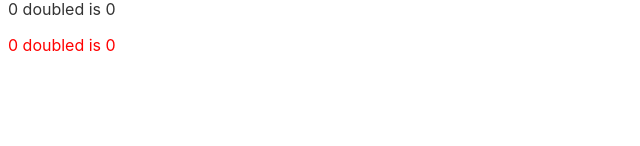
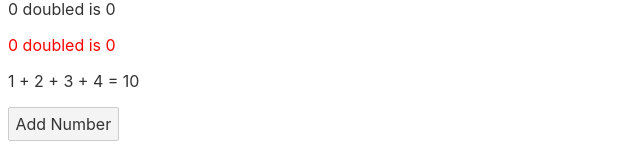
Before and after one commit to mamanipatricia/svelte, a Svelte app: page / in a window 1280 px wide. Shown: the part 696-842 px from the top of the page, without its empty margins (0-640 px from the left). Before the commit the page ends 800 px from the top, so only its background shows below. Built offline with nearby package versions, Linux system fonts and the light colour scheme.

Commit message:
update data in different ways

```diff
--- a/src/App.svelte
+++ b/src/App.svelte
@@ -1,10 +1,11 @@
 <script>
   import Nested from "./components/Nested.svelte";
   import Button from "./components/Button.svelte";
+  import UpdatingData from "./components/UpdatingData.svelte";
 
   let name = "world!!!!!!";
   let src = "https://catalog.redhat.com/img/svg/logo.svg";
-  let text = "this is a text, look at <strong> this </strong>"
+  let text = "this is a text, look at <strong> this </strong>";
 </script>
 
 <style>
@@ -26,3 +27,4 @@
 </p>
 
 <Button />
+<UpdatingData />
--- a/src/components/Button.svelte
+++ b/src/components/Button.svelte
@@ -14,13 +14,14 @@
     console.group("---------block statement--------");
     console.log(`the count is ${count}`);
     console.log(`I SAID THE COUNT IS ${count}`);
-    console.groupEnd()
+    console.groupEnd();
   }
   // You can even put the $: in front of things like if blocks:
   $: if (count >= 10) {
     alert(`count is dangerously high`);
     count = 9;
   }
+
 </script>
 
 <button on:click={handleClick}>
--- /dev/null
+++ b/src/components/UpdatingData.svelte
@@ -0,0 +1,16 @@
+<script>
+  let numbers = [1, 2, 3, 4];
+  $: total = numbers.reduce((totalSum, number) => totalSum + number, 0);
+  function addNumber() {
+    //   first way - with an assignment
+    /*   numbers.push(numbers.length + 1);
+    numbers = numbers */
+
+    // second way - spread operator
+    numbers = [...numbers, numbers.length + 1];
+  }
+</script>
+
+<!-- <p>{@html numbers.join(" <br> ")}</p> -->
+<p>{numbers.join(' + ')} = {total}</p>
+<button on:click={addNumber}>Add Number</button>
```
